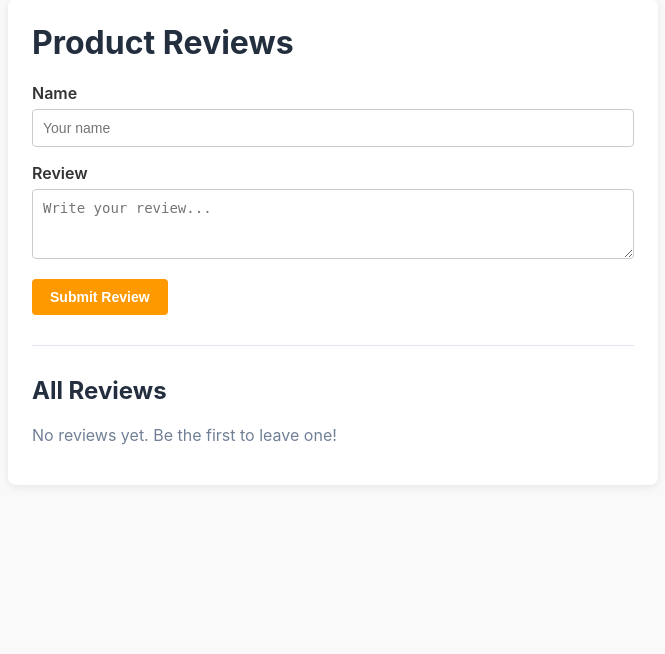
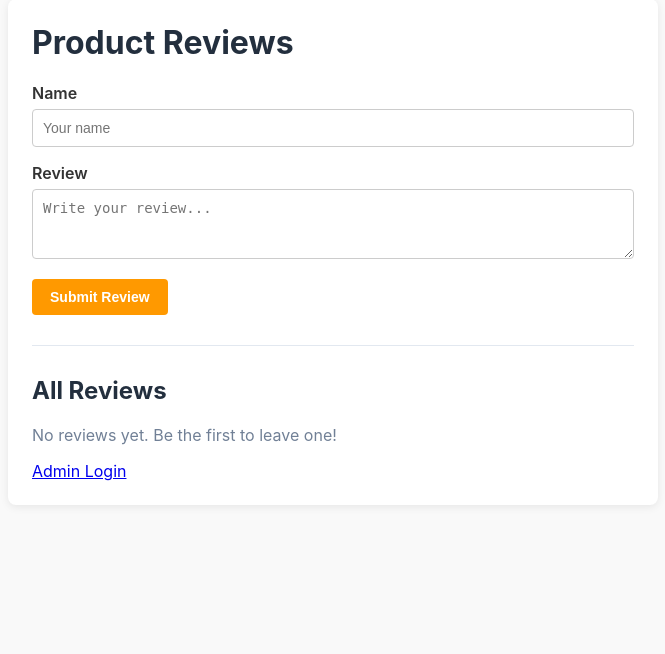
Before and after one commit to danieliko2/compie_project, a Flask app: page / in a window 1280 px wide. Shown: the part 41-695 px from the top of the page, without its empty margins (307-972 px from the left). Run offline with Flask 3, Linux system fonts and the light colour scheme; data that the repository does not hold is empty.

Commit message:
added basic login functionality

```diff
--- a/flask_app/app.py
+++ b/flask_app/app.py
@@ -4,9 +4,10 @@ import uuid
 import datetime
 import logging
 import boto3
-from flask import Flask, request, redirect, url_for, render_template, jsonify
+from flask import Flask, request, redirect, url_for, render_template, jsonify, session
 
 app = Flask(__name__)
+app.secret_key = os.urandom(24) # Required for session management
 
 # ------------------------------------------------------------------------------
 # Logging Configuration
@@ -21,10 +22,13 @@ logging.basicConfig(
 logger = logging.getLogger("compie_app")
 
 # ------------------------------------------------------------------------------
-# AWS & DynamoDB Configuration
+# AWS & Credentials Configuration
 # ------------------------------------------------------------------------------
 AWS_REGION = os.environ.get("AWS_REGION", "us-east-1")
 TABLE_NAME = os.environ.get("DYNAMODB_TABLE", "compie_reviews")
+
+ADMIN_USERNAME = os.environ.get("APP_USERNAME", "admin")
+ADMIN_PASSWORD = os.environ.get("APP_PASSWORD", "changeme")
 
 logger.info(f"Initializing app with AWS Region: {AWS_REGION}, DynamoDB Table: {TABLE_NAME}")
 
@@ -57,7 +61,8 @@ def index():
         logger.error(f"Error reading from DynamoDB table '{TABLE_NAME}': {str(e)}", exc_info=True)
         reviews = []
 
-    return render_template("index.html", reviews=reviews)
+    is_logged_in = session.get("logged_in", False)
+    return render_template("index.html", reviews=reviews, is_logged_in=is_logged_in)
 
 @app.route("/review", methods=["POST"])
 def add_review():
@@ -82,6 +87,42 @@ def add_review():
 
     return redirect(url_for("index"))
 
+@app.route("/review/delete/<review_id>", methods=["POST"])
+def delete_review(review_id):
+    if not session.get("logged_in"):
+        logger.warning(f"Unauthorized delete attempt for review ID {review_id} from {request.remote_addr}")
+        return redirect(url_for("login"))
+
+    try:
+        table.delete_item(Key={"review_id": review_id})
+        logger.info(f"Successfully deleted review ID {review_id}")
+    except Exception as e:
+        logger.error(f"Failed deleting review ID {review_id} from DynamoDB: {str(e)}", exc_info=True)
+
+    return redirect(url_for("index"))
+
+@app.route("/login", methods=["GET", "POST"])
+def login():
+    if request.method == "POST":
+        username = request.form.get("username")
+        password = request.form.get("password")
+
+        if username == ADMIN_USERNAME and password == ADMIN_PASSWORD:
+            session["logged_in"] = True
+            logger.info(f"Admin user successfully logged in from {request.remote_addr}")
+            return redirect(url_for("index"))
+
+        logger.warning(f"Failed login attempt for username '{username}' from {request.remote_addr}")
+        return render_template("login.html", error="Invalid credentials")
+
+    return render_template("login.html")
+
+@app.route("/logout", methods=["GET"])
+def logout():
+    session.clear()
+    logger.info("Admin user logged out.")
+    return redirect(url_for("index"))
+
 @app.route("/health", methods=["GET"])
 def health():
     """Health check endpoint used by the Application Load Balancer."""
--- a/flask_app/templates/index.html
+++ b/flask_app/templates/index.html
@@ -82,6 +82,17 @@
         {% else %}
             <p style="color: #718096;">No reviews yet. Be the first to leave one!</p>
         {% endif %}
+
+        {% if is_logged_in %}
+            <a href="/logout">Logout</a>
+            <!-- Inside your review loop -->
+            <form action="/review/delete/{{ review.review_id }}" method="POST" style="display:inline;">
+                <button type="submit">Delete</button>
+            </form>
+        {% else %}
+            <a href="/login">Admin Login</a>
+        {% endif %}
     </div>
+
 </body>
 </html>
```
Also changed, not shown: flask_app/templates/login.html (added, +14 -0 lines).
